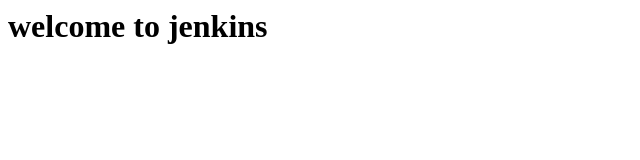
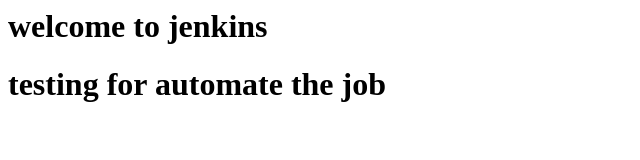
Before and after one commit to technet001/jenkins, a plain HTML site: page index.html in a window 1280 px wide. Shown: the whole page, without its empty margins (0-640 px from the left). Drawn offline with Linux system fonts and the light colour scheme.

Commit message:
Update index.html

```diff
--- a/index.html
+++ b/index.html
@@ -1 +1,2 @@
 <h1> welcome to jenkins </h1>
+<h1>testing for automate the job</h1>
```
